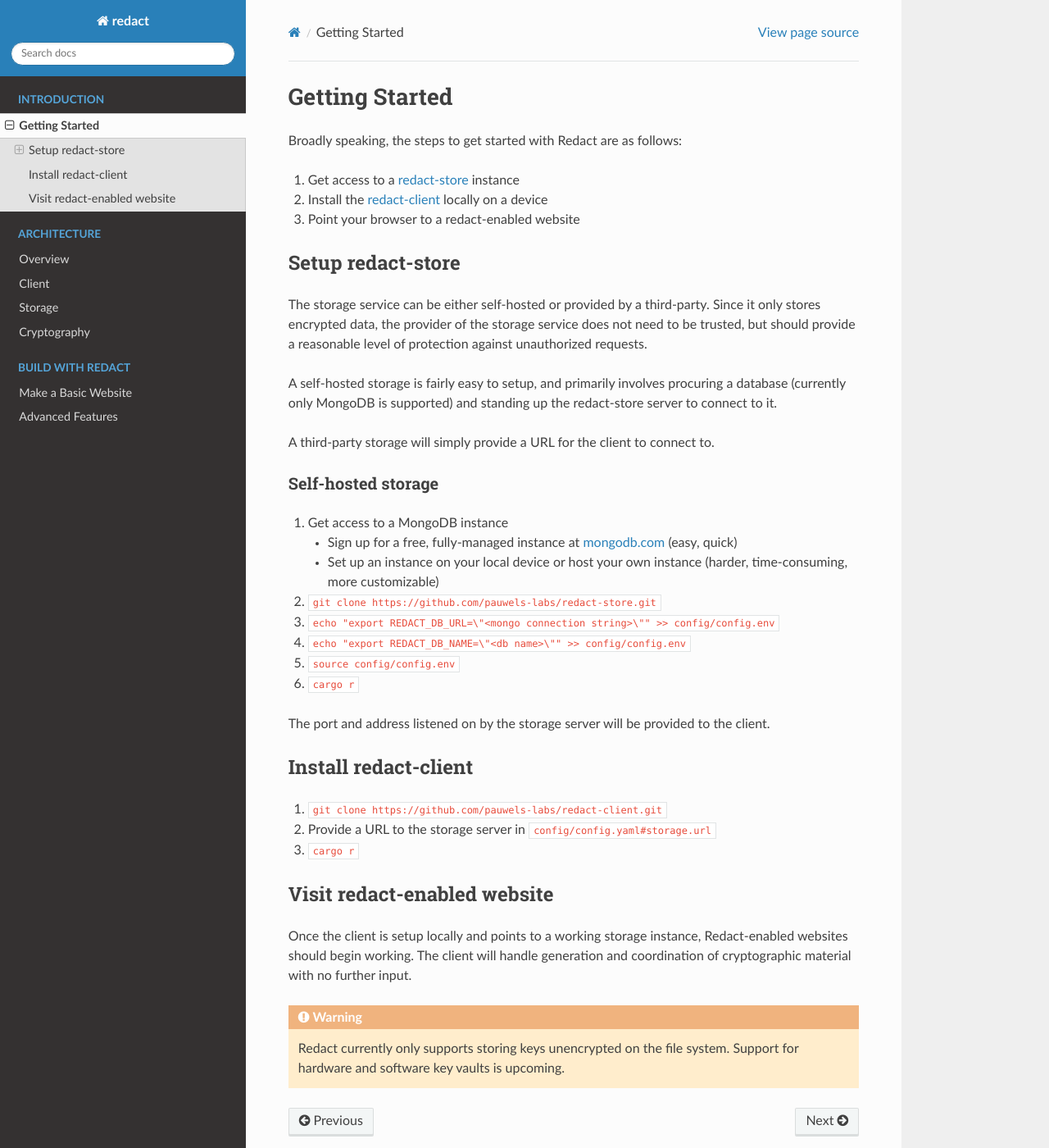
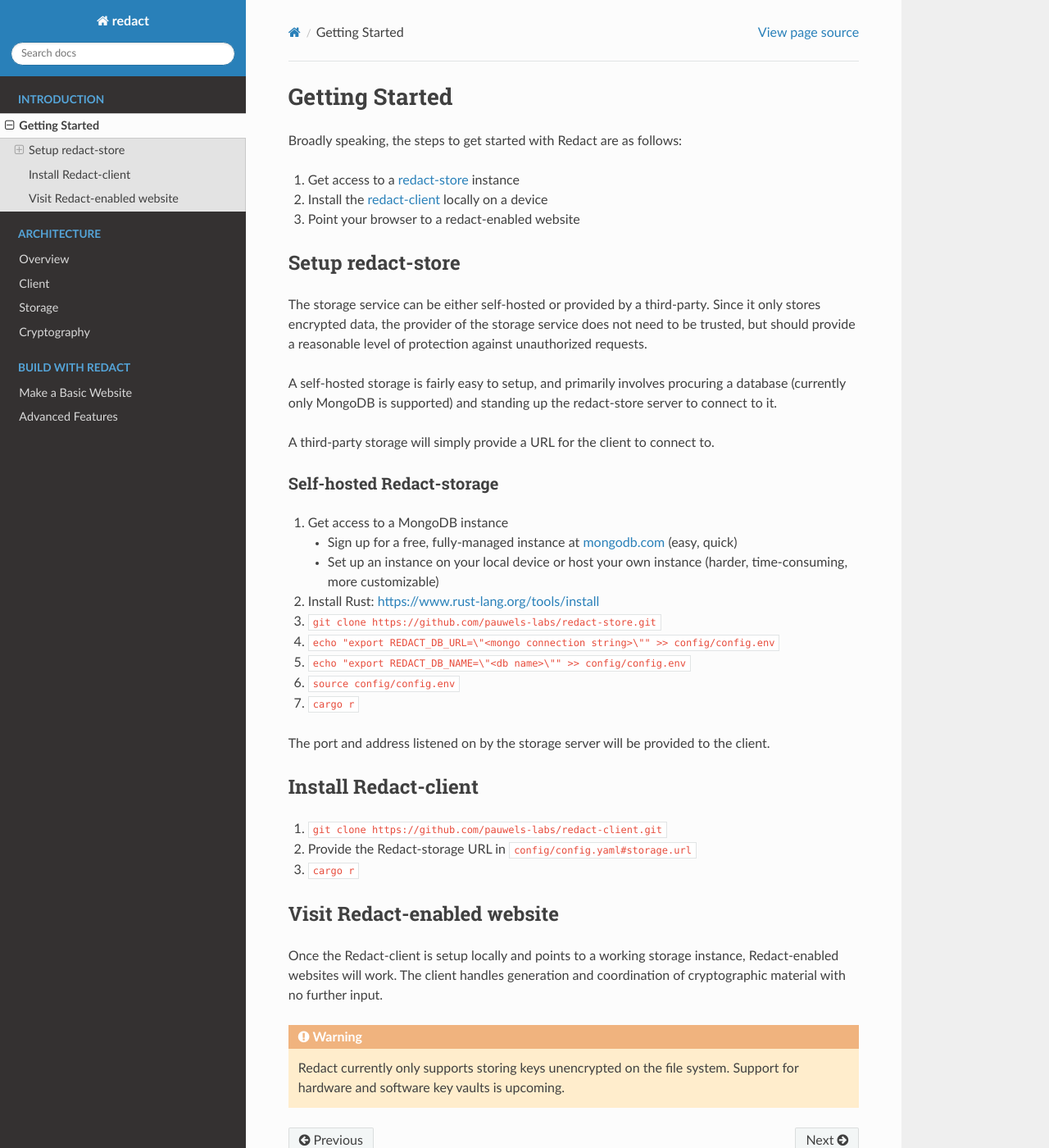
Before and after one commit to pauwels-labs/redact-docs, a Sphinx documentation site: the page built from source/getting-started.rst, in a window 1280 px wide and 1400 px high. Shown: the whole window at 82% size. Built offline with Sphinx 7.4.7 and the Read the Docs theme 2.0.0, drawn with Linux system fonts in a browser that asks for light colours.

Commit message:
edit getting started

```diff
--- a/source/getting-started.rst
+++ b/source/getting-started.rst
@@ -24,7 +24,7 @@
 
 A third-party storage will simply provide a URL for the client to connect to.
 
-Self-hosted storage
+Self-hosted Redact-storage
 ~~~~~~~~~~~~~~~~~~~
 1. Get access to a MongoDB instance
 
@@ -32,29 +32,30 @@
    * Set up an instance on your local device or host your own instance (harder,
      time-consuming, more customizable)
 
-2. ``git clone https://github.com/pauwels-labs/redact-store.git``
-3. ``echo "export REDACT_DB_URL=\"<mongo connection string>\"" >>
+2. Install Rust: https://www.rust-lang.org/tools/install
+3. ``git clone https://github.com/pauwels-labs/redact-store.git``
+4. ``echo "export REDACT_DB_URL=\"<mongo connection string>\"" >>
    config/config.env``
-4. ``echo "export REDACT_DB_NAME=\"<db name>\"" >> config/config.env``
-5. ``source config/config.env``
-6. ``cargo r``
+5. ``echo "export REDACT_DB_NAME=\"<db name>\"" >> config/config.env``
+6. ``source config/config.env``
+7. ``cargo r``
 
 The port and address listened on by the storage server will be provided to the
 client.
 
 .. _mongodb.com: https://mongodb.com
 
-Install redact-client
+Install Redact-client
 ---------------------
 1. ``git clone https://github.com/pauwels-labs/redact-client.git``
-2. Provide a URL to the storage server in ``config/config.yaml#storage.url``
+2. Provide the Redact-storage URL in ``config/config.yaml#storage.url``
 3. ``cargo r``
 
-Visit redact-enabled website
+Visit Redact-enabled website
 ----------------------------
-Once the client is
+Once the Redact-client is
 setup locally and points to a working storage instance, Redact-enabled websites
-should begin working. The client will handle generation and coordination of
+will work. The client handles generation and coordination of
 cryptographic material with no further input.
 
 .. warning:: Redact currently only supports storing keys unencrypted on the file
```
